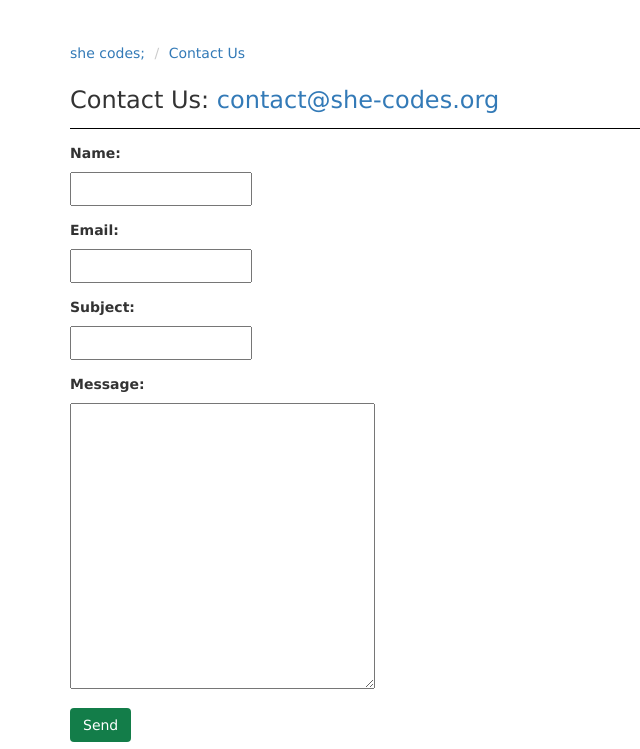
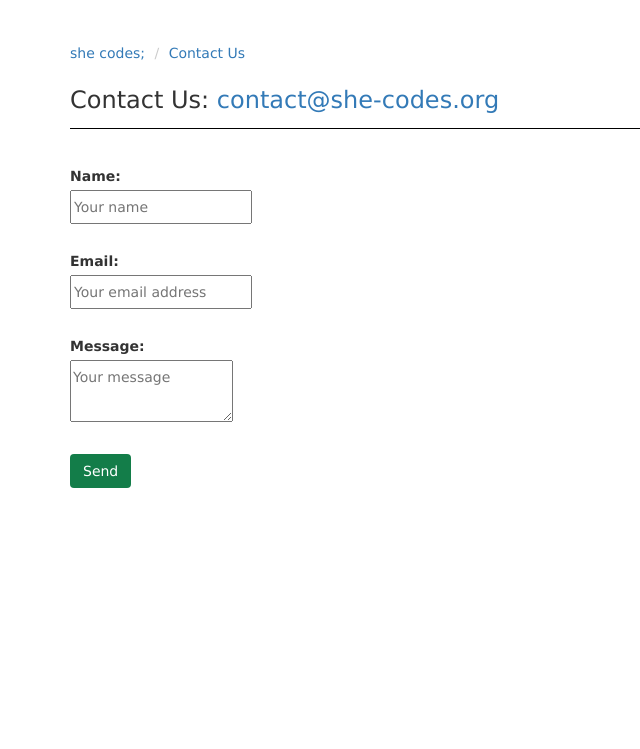
Before and after one commit to shovalsa/shecodes_website, a Django app: page /contact/ in a window 1280 px wide. Shown: the part 51-800 px from the top of the page, without its empty margins (0-640 px from the left). Run offline with Django 3.2, Linux system fonts and the light colour scheme; some libraries are stand-ins or nearby versions.

Commit message:
contact form changed

```diff
--- a/scsite/templates/contact.html
+++ b/scsite/templates/contact.html
@@ -11,12 +11,19 @@
 
     <h3 class="page-title">Contact Us:
     <a href="mailto:contact@she-codes.org" target="_blank"><span id="et-info-email">contact@she-codes.org</span></a></h3>
-    <form method="post">
-        {% csrf_token %}
-        {{ contact.as_contact }}
-        <div class="form-actions">
-          <button class="btn" type="submit">Send</button>
-        </div>
-    </form>
+    <!--<form method="post">-->
+        <!--{% csrf_token %}-->
+        <!--{{ contact.as_contact }}-->
+        <!--<div class="form-actions">-->
+          <!--<button class="btn" type="submit">Send</button>-->
+        <!--</div>-->
+    <!--</form>-->
 
+
+<form method="POST" action="http://formspree.io/YOUREMAILHERE">
+  <div style="padding: 2% 0% 2% 0%;"><strong>Name:</strong> <br><input type="name" name="name" placeholder="Your name"></div>
+  <div style="padding: 0% 0% 2% 0%;"><strong>Email: </strong><br><input type="email" name="email" placeholder="Your email address"></div>
+  <div style="padding: 0% 0% 2% 0%;"><strong>Message:</strong> <br><textarea name="message" placeholder="Your message"></textarea></div>
+  <button class="btn" type="submit">Send</button>
+</form>
 {% endblock %}
```
